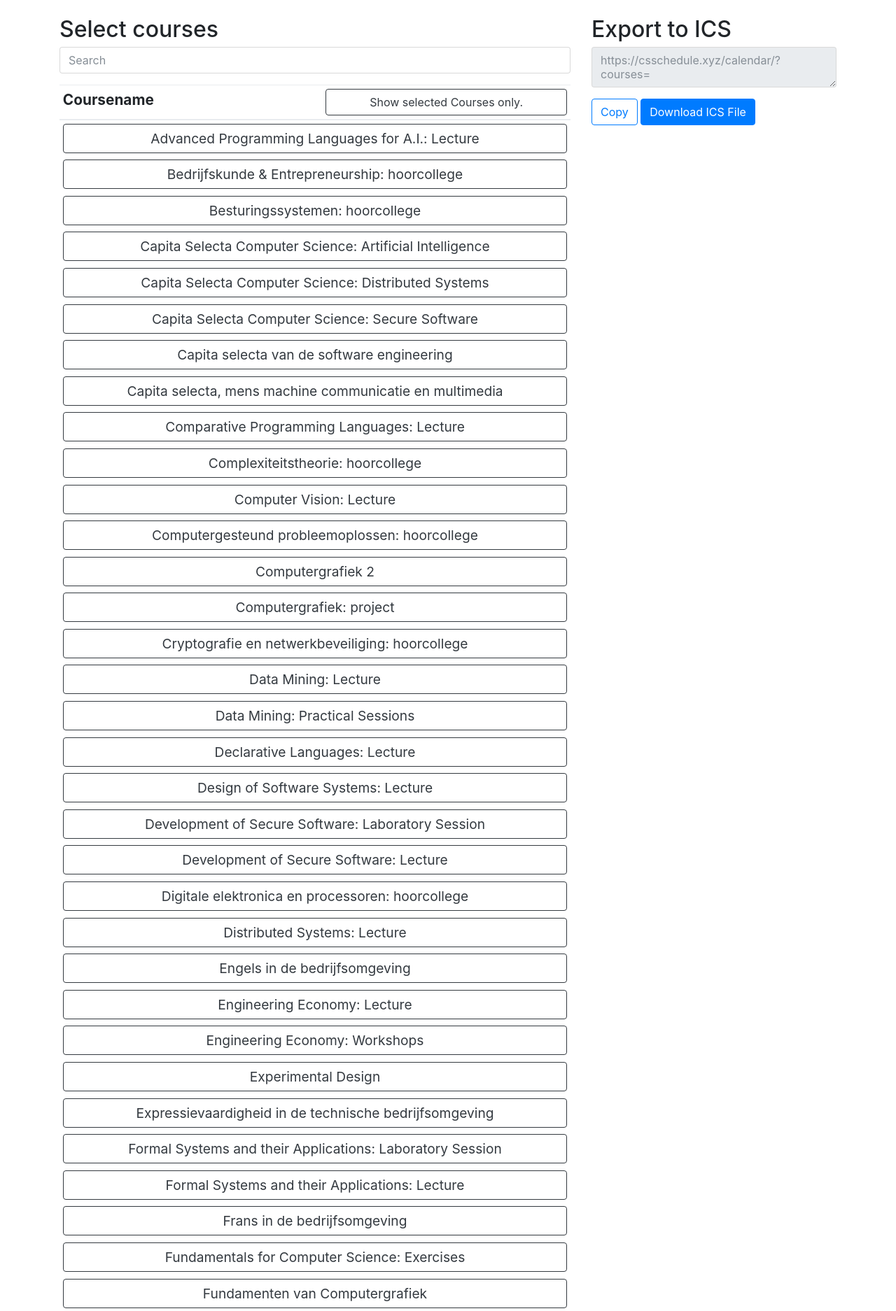
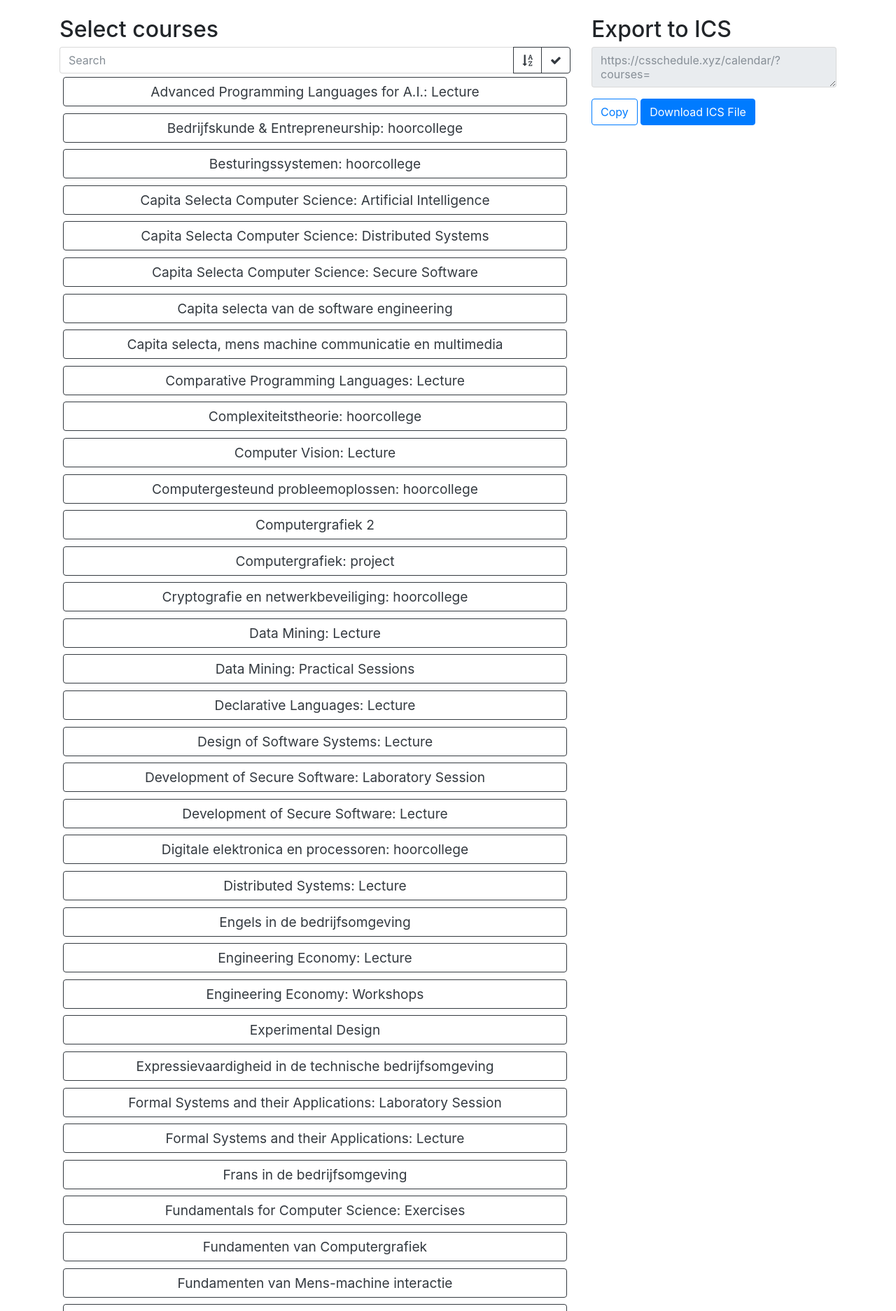
Before and after one commit to MidasLamb/CSSchedule, a PHP site: page / in a window 1280 px wide. Shown: the part 56-1930 px from the top of the page at 70% size. Run offline with PHP 8.4, Linux system fonts and the light colour scheme; data comes from the database, SQL or seed files in the repository; some libraries are stand-ins or nearby versions.

Commit message:
added buttons next to search bar

```diff
--- a/views/home.php
+++ b/views/home.php
@@ -7,6 +7,7 @@
     <title>CSSchedule</title>
     <link rel="stylesheet" href="https://maxcdn.bootstrapcdn.com/bootstrap/4.0.0-beta/css/bootstrap.min.css" integrity="sha384-/Y6pD6FV/Vv2HJnA6t+vslU6fwYXjCFtcEpHbNJ0lyAFsXTsjBbfaDjzALeQsN6M" crossorigin="anonymous">
     <link rel="stylesheet" href="/css/pretty.css">
+    <link href="https://maxcdn.bootstrapcdn.com/font-awesome/4.7.0/css/font-awesome.min.css" rel="stylesheet">
 </head>
 <body style="padding-top:5rem">
     <nav class="navbar navbar-expand-md fixed-top navbar-dark bg-dark">
@@ -31,29 +32,24 @@
             </div>
             <div class="col-md-8 order-md-1">
                 <h2>Select courses</h2>
-                <div class="form-group">
+                <div class="input-group">
                     <input id="searchText" class="form-control" type="text" placeholder="Search" oninput="filter()">
+                    <span class="input-group-btn">
+                        <div class="btn-group coursename-btn" data-toggle="buttons">
+                            <label class="btn btn-outline-dark btn-block">
+                                <input type="checkbox">
+                                <i class="fa fa-sort-alpha-asc" aria-hidden="true"></i>
+                            </label>
+                        </div>
+                        <div class="btn-group coursename-btn" data-toggle="buttons">
+                            <label id="showSelectedSwitch" class="btn btn-outline-dark btn-block" onclick="showSelectedToggle()">
+                                <input type="checkbox">
+                                <i class="fa fa-check" aria-hidden="true"></i>
+                            </label>
+                        </div>
+                    </span>
                 </div>
                 <table class="table table-sm" style="width:100%">
-                    <thead>
-                        <tr>
-                            <th style="font-size:1.3em;">
-                            <div class="row">
-                                <div class="col-md-6">
-                                Coursename
-                                </div>
-                                <div class="col-md-6 float-right">
-                                    <div class="btn-group coursename-btn float-right" data-toggle="buttons">
-                                        <label id="showSelectedSwitch" class="btn btn-outline-dark btn-block" onclick="showSelectedToggle()">
-                                            <input type="checkbox">
-                                            Show selected Courses only.
-                                        </label>
-                                    </div>
-                                </div>
-                            </div>
-                            </th>
-                        </tr>
-                    </thead>
                     <tbody>
                         <?php
                             foreach($courseArray as $course){
```
